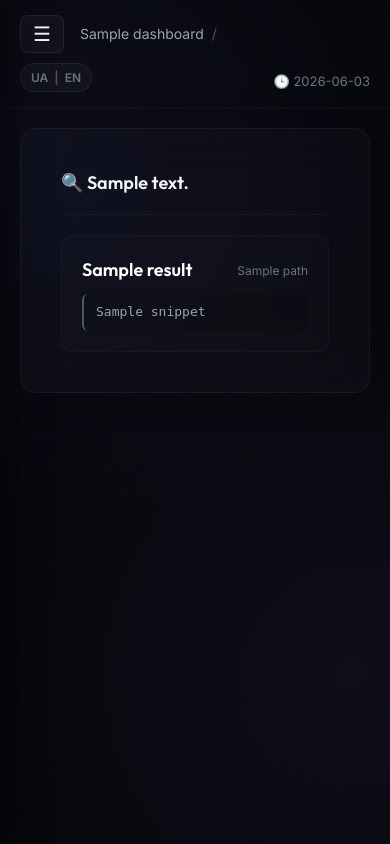
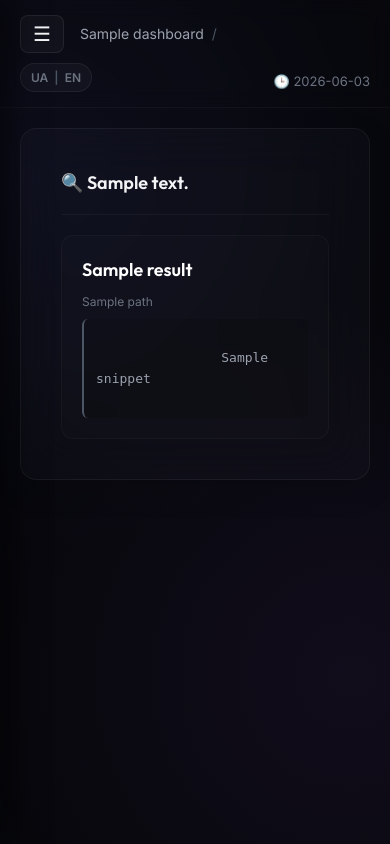
Before and after one commit to weby-homelab/ai-second-brain-gui, a FastAPI app: template templates/search.html in a window 390 px wide. Run offline with FastAPI, Linux system fonts and the light colour scheme; the template is opened without the code that fills it: most values are stand-ins (such as "Sample title", 1, 10 or a date in 2020); parts of the project's set-up code (start-up, migrations or seed data) failed here and were passed over.

Commit message:
fix: optimize search results layout and note details for responsiveness, bump style version to v=5

```diff
--- a/static/style.css
+++ b/static/style.css
@@ -295,11 +295,15 @@ body {
     font-family: 'Outfit', sans-serif;
     font-size: 26px;
     margin-bottom: 8px;
+    word-break: break-word;
+    overflow-wrap: anywhere;
 }
 
 .welcome-text p {
     color: #9ca3af;
     font-size: 14px;
+    word-break: break-word;
+    overflow-wrap: anywhere;
 }
 
 .status-indicator-container {
@@ -528,6 +532,8 @@ body {
     font-weight: 700;
     color: #ffffff;
     letter-spacing: -0.02em;
+    word-break: break-word;
+    overflow-wrap: anywhere;
 }
 
 .note-path {
@@ -536,6 +542,9 @@ body {
     background: rgba(255, 255, 255, 0.03);
     padding: 6px 12px;
     border-radius: 6px;
+    word-break: break-all;
+    overflow-wrap: anywhere;
+    display: inline-block;
 }
 
 /* Markdown Rendering Custom Styles */
@@ -743,6 +752,7 @@ body {
     justify-content: space-between;
     align-items: center;
     margin-bottom: 8px;
+    gap: 16px;
 }
 
 .search-item-name {
@@ -753,6 +763,8 @@ body {
     text-decoration: none;
     border-bottom: 1px solid transparent;
     transition: all 0.2s ease;
+    word-break: break-word;
+    overflow-wrap: anywhere;
 }
 
 .search-item-name:hover {
@@ -763,6 +775,9 @@ body {
 .search-item-path {
     font-size: 12px;
     color: #6b7280;
+    word-break: break-word;
+    overflow-wrap: anywhere;
+    flex-shrink: 0;
 }
 
 .search-item-snippet {
@@ -773,6 +788,9 @@ body {
     border-radius: 6px;
     border-left: 2px solid #4b5563;
     font-family: monospace;
+    white-space: pre-wrap;
+    word-break: break-word;
+    overflow-wrap: anywhere;
 }
 
 .no-results {
@@ -921,6 +939,16 @@ body {
     .note-title {
         font-size: 26px;
     }
+
+    .search-item-header {
+        flex-direction: column;
+        align-items: flex-start;
+        gap: 6px;
+    }
+
+    .search-item-path {
+        align-self: flex-start;
+    }
 }
 
 @media (max-width: 480px) {
--- a/templates/base.html
+++ b/templates/base.html
@@ -9,7 +9,7 @@
     <link rel="preconnect" href="https://fonts.gstatic.com" crossorigin>
     <link href="https://fonts.googleapis.com/css2?family=Inter:wght@300;400;500;600;700&family=Outfit:wght@400;500;600;700;800&display=swap" rel="stylesheet">
     <!-- Custom Style with Cache Busting -->
-    <link rel="stylesheet" href="/static/style.css?v=4">
+    <link rel="stylesheet" href="/static/style.css?v=5">
     {% block head %}{% endblock %}
 </head>
 <body>
--- a/templates/login.html
+++ b/templates/login.html
@@ -8,7 +8,7 @@
     <link rel="preconnect" href="https://fonts.googleapis.com">
     <link rel="preconnect" href="https://fonts.gstatic.com" crossorigin>
     <link href="https://fonts.googleapis.com/css2?family=Inter:wght@400;500;600&family=Outfit:wght@500;600;700;800&display=swap" rel="stylesheet">
-    <link rel="stylesheet" href="/static/style.css?v=4">
+    <link rel="stylesheet" href="/static/style.css?v=5">
     <style>
         body {
             display: flex;
```
